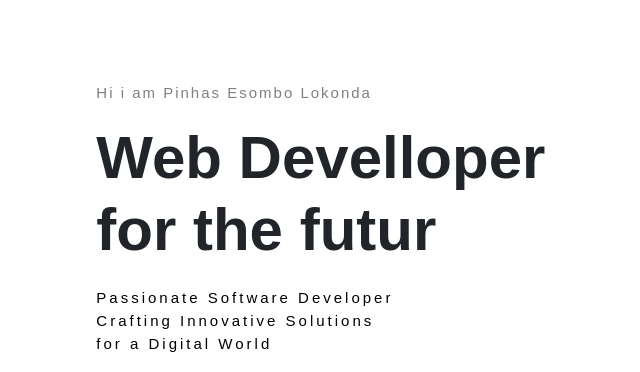
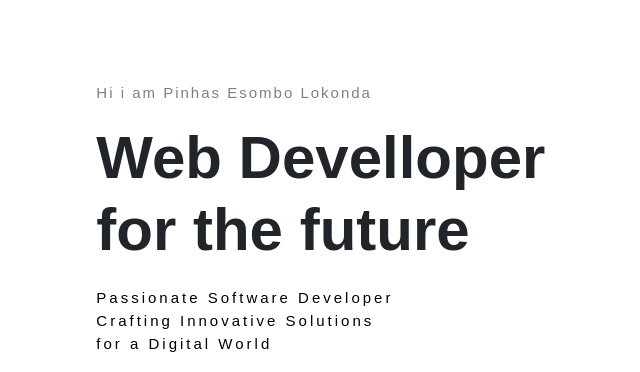
Before and after one commit to 00243pinhas/pinhas_portfolio, a website built with Vite: page index.html in a window 1280 px wide. Shown: the top 372 px of the page, 94-734 px from the left. Built offline with nearby package versions, Linux system fonts and the light colour scheme.

Commit message:
fix orthograph error

```diff
--- a/index.html
+++ b/index.html
@@ -63,7 +63,7 @@
                 <h2> Hi i am Pinhas Esombo Lokonda </h2>
 
                 <h1>Web Develloper <br>
-                   for the futur </h1>
+                   for the future </h1>
 
                 <p>
                   Passionate Software Developer <br>
```
